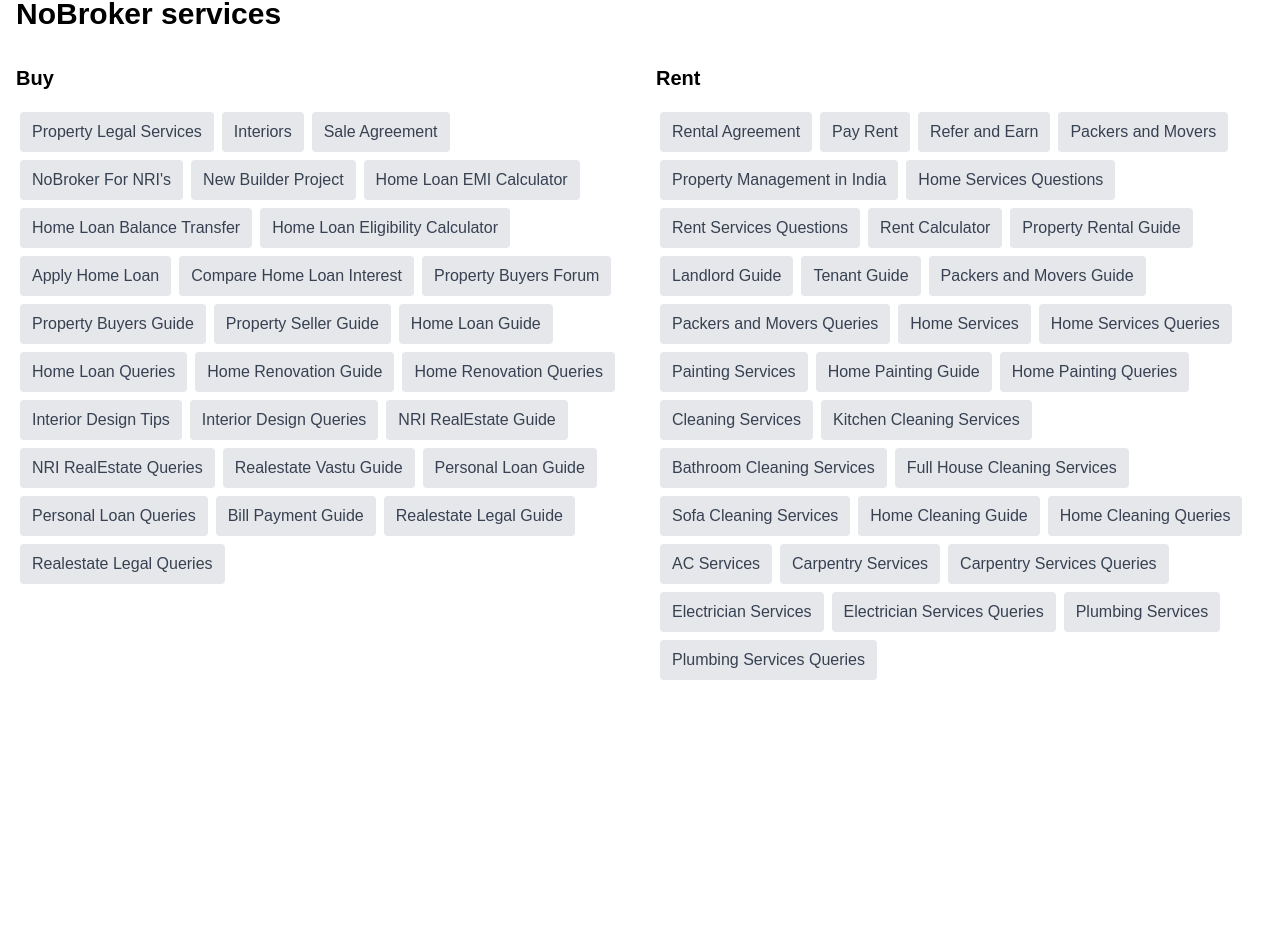
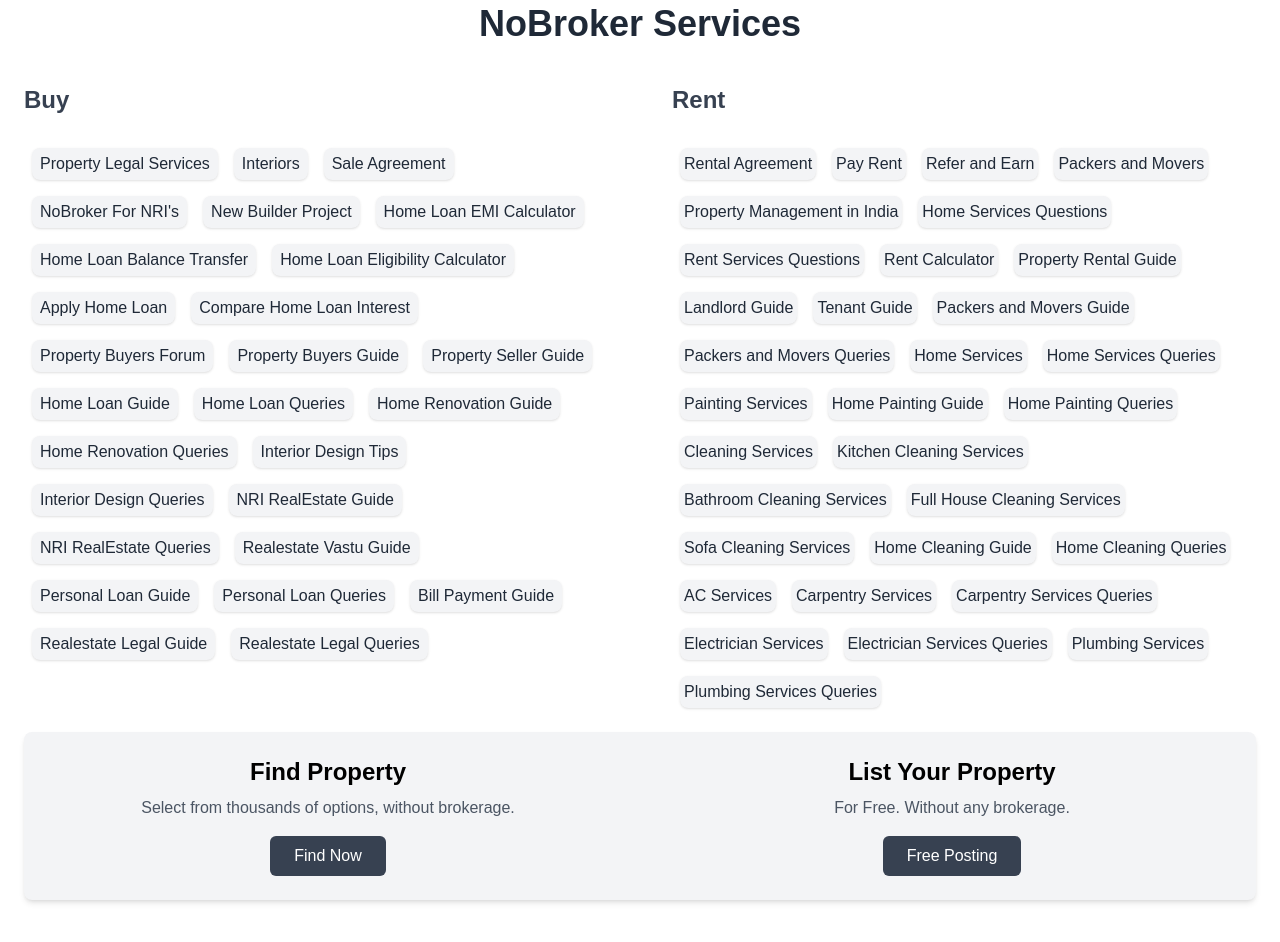
Before and after one commit to Avishkar2004/e-ecommerce-web-application, a React (Create React App) app: page / in a window 1280 px wide. Shown: the part 3085-4027 px from the top of the page. Before the commit the page ends 3801 px from the top, so only its background shows below. Built offline with nearby package versions, Linux system fonts and the light colour scheme.

Commit message:
Components

```diff
--- /dev/null
+++ b/src/Components/Pages/Footer.jsx
@@ -0,0 +1,9 @@
+import React from 'react'
+
+const Footer = () => {
+  return (
+    <div>Footer</div>
+  )
+}
+
+export default Footer
--- a/src/Components/Pages/Services.jsx
+++ b/src/Components/Pages/Services.jsx
@@ -22,30 +22,45 @@
 
 const Services = () => {
     return (
-        <div className="container mx-auto py-8 px-4">
-            <h1 className="text-3xl font-bold mb-8">NoBroker services</h1>
-            <div className="grid grid-cols-1 md:grid-cols-2 gap-8">
+        <div className="container mx-auto py-10 px-6">
+            {/* Main Title */}
+            <h1 className="text-4xl font-bold text-gray-800 mb-10 text-center">NoBroker Services</h1>
+            {/* Service Categories */}
+            <div className="grid grid-cols-1 md:grid-cols-2 gap-16">
                 {/* Buy Section */}
                 <div>
-                    <h2 className="text-xl font-semibold mb-4">Buy</h2>
+                    <h2 className="text-2xl font-semibold text-gray-700 mb-6">Buy</h2>
                     <div className="flex flex-wrap">
                         {servicesData.buy.map((service, index) => (
-                            <span key={index} className="bg-gray-200 text-gray-700 px-3 py-2 m-1 rounded">
+                            <span key={index} className="bg-gray-100 hover:bg-gray-200 text-gray-800 px-2 py-1 m-2 rounded-lg shadow transition-transform transform hover:scale-105 cursor-pointer">
                                 {service}
                             </span>
                         ))}
                     </div>
                 </div>
+
                 {/* Rent Section */}
                 <div>
-                    <h2 className="text-xl font-semibold mb-4">Rent</h2>
+                    <h2 className="text-2xl font-semibold text-gray-700 mb-6">Rent</h2>
                     <div className="flex flex-wrap">
                         {servicesData.rent.map((service, index) => (
-                            <span key={index} className="bg-gray-200 text-gray-700 px-3 py-2 m-1 rounded">
+                            <span key={index} className="bg-gray-100 hover:bg-gray-200 text-gray-800 px-1 py-1 m-2 rounded-lg shadow transition-transform transform hover:scale-105 cursor-pointer">
                                 {service}
                             </span>
                         ))}
                     </div>
+                </div>
+            </div>
+            <div className="grid grid-cols-1 md:grid-cols-2 gap-16 items-center bg-gray-100 mt-4 p-6 rounded-lg shadow-md mb-10">
+                <div className="flex flex-col items-center text-center">
+                    <h2 className="text-2xl font-semibold mb-2">Find Property</h2>
+                    <p className="text-gray-600 mb-4">Select from thousands of options, without brokerage.</p>
+                    <button className="bg-gray-700 text-white py-2 px-6 rounded-md hover:bg-gray-800 transition">Find Now</button>
+                </div>
+                <div className="flex flex-col items-center text-center">
+                    <h2 className="text-2xl font-semibold mb-2">List Your Property</h2>
+                    <p className="text-gray-600 mb-4">For Free. Without any brokerage.</p>
+                    <button className="bg-gray-700 text-white py-2 px-6 rounded-md hover:bg-gray-800 transition">Free Posting</button>
                 </div>
             </div>
         </div>
```
